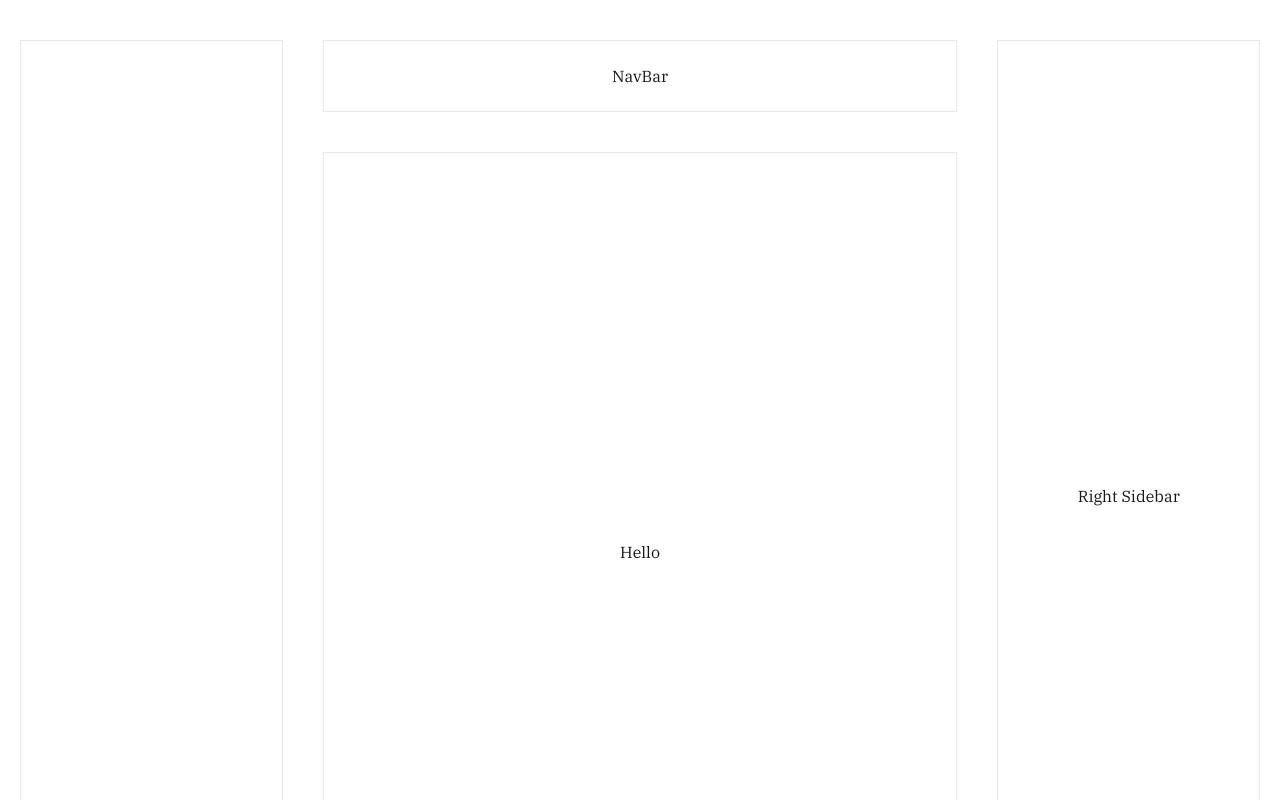
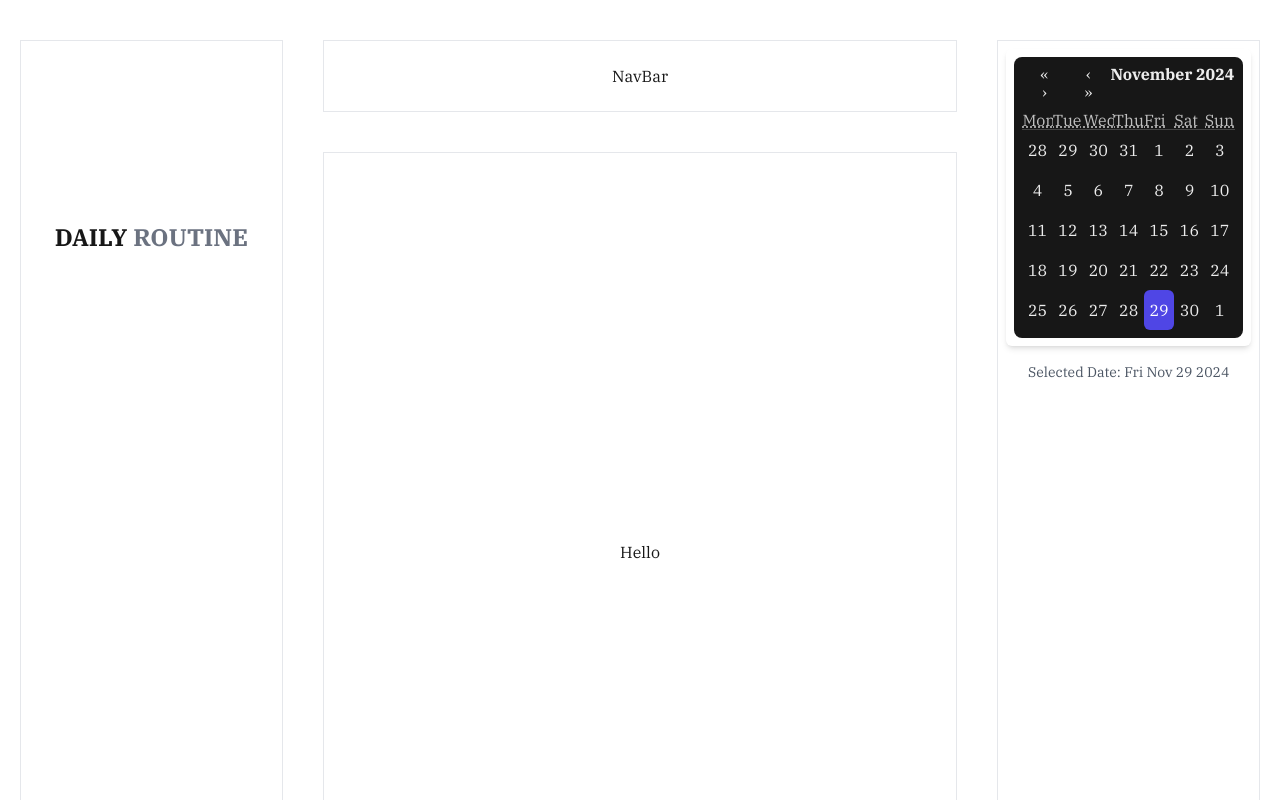
Before and after one commit to SandeebAdhikari/Daily_Routine_App, a Next.js app: page / in a window 1280 px wide. Shown: the top 800 px of the page. Built offline with nearby package versions, Linux system fonts and the light colour scheme.

Commit message:
add calendar dependencies

```diff
--- a/app/globals.css
+++ b/app/globals.css
@@ -20,3 +20,67 @@ body {
   @apply font-inter;
   @apply font-ibm-plex-serif;
 }
+
+/* Base calendar styles */
+.react-calendar {
+  background-color: #171717; /* Match your black background */
+  color: #ededed; /* Light text color for better contrast */
+  border: none;
+  border-radius: 8px;
+  width: 100%; /* Ensures proper responsiveness */
+  font-family: inherit;
+  line-height: 1.125em;
+}
+
+/* Calendar tile (dates) */
+.react-calendar__tile {
+  height: 40px;
+  border-radius: 6px;
+  color: #ededed; /* Light text for dark background */
+  transition: background-color 0.3s ease;
+}
+
+/* Highlight on hover and active state */
+.react-calendar__tile:enabled:hover,
+.react-calendar__tile--active {
+  background-color: #4f46e5; /* Indigo-600 */
+  color: white;
+}
+
+/* Disabled tile (e.g., dates from another month) */
+.react-calendar__tile--disabled {
+  color: #555555; /* Subdued gray for disabled dates */
+}
+
+/* Navigation buttons (prev/next month) */
+.react-calendar__navigation button {
+  background-color: #171717;
+  color: #ededed;
+  min-width: 44px;
+  border: none;
+  transition: color 0.3s ease, background-color 0.3s ease;
+}
+
+.react-calendar__navigation button:hover {
+  background-color: #4f46e5;
+  color: white;
+}
+
+/* Header (e.g., month and year) */
+.react-calendar__navigation {
+  margin-bottom: 10px;
+}
+
+.react-calendar__navigation__label {
+  font-weight: bold;
+}
+
+/* Weekdays (Mon, Tue, etc.) */
+.react-calendar__month-view__weekdays {
+  color: #c0c0c0; /* Subtle gray for weekdays */
+}
+
+/* Adjust border and spacing */
+.react-calendar__month-view__days {
+  border-top: 1px solid #444444; /* Subtle border for better separation */
+}
--- a/components/Sidebar.tsx
+++ b/components/Sidebar.tsx
@@ -1,15 +1,20 @@
+"use client";
 import Image from "next/image";
-import React from "react";
+import React, { useState } from "react";
+import Calendar from "react-calendar";
 
 interface SidebarProps {
   side: "left" | "right";
 }
 
+const weekday = new Date().toLocaleDateString("en-US", { weekday: "long" });
+
 const Sidebar: React.FC<SidebarProps> = ({ side }) => {
+  const [date, setDate] = useState(new Date());
   return (
-    <div className="w-[429px] flex flex-col items-center mt-10 mx-5 justify-center border">
+    <div className="w-[429px] flex flex-col items-center mt-10 mx-5 border">
       {side === "left" && (
-        <div className="flex flex-col p-2">
+        <div className="flex flex-col">
           <Image
             src="/icons/sa-favicon-black.svg"
             alt="logo"
@@ -17,10 +22,24 @@ const Sidebar: React.FC<SidebarProps> = ({ side }) => {
             height={200}
             className="invert"
           />
+          <h1 className="-mt-5 text-2xl text-center font-bold">
+            DAILY <span className="text-gray-500">ROUTINE</span>
+          </h1>
         </div>
       )}
       {side === "right" && (
-        <div className="flex flex-col p-2">Right Sidebar</div>
+        <div className="flex flex-col p-2 items-center">
+          <div className="p-2 rounded-md shadow-md align-middle">
+            <Calendar
+              onChange={(value) => value && setDate(value as Date)}
+              value={date}
+              className="p-2 rounded-md flex flex-col items-center justify-center"
+            />
+          </div>
+          <p className=" mt-4 text-sm text-gray-600">
+            Selected Date: {date.toDateString()}
+          </p>
+        </div>
       )}
     </div>
   );
```
Also changed, not shown: package.json (+6 -5 lines), 1 other file (tests, documents, lock files or other folders).
